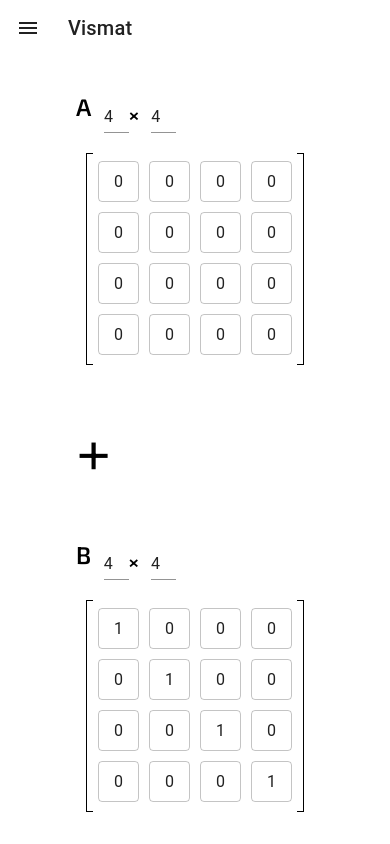
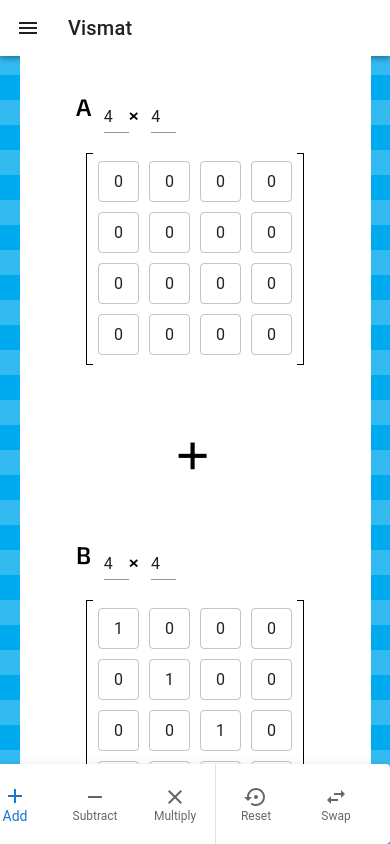
Before and after one commit to acodedoer/vizmat, a React (Create React App) app: page / in a window 390 px wide. Shown: the top 844 px of the page. Built offline with nearby package versions, Linux system fonts and the light colour scheme.

Commit message:
mobile sticky nav

```diff
--- a/src/components/MatrixArithmetic.tsx
+++ b/src/components/MatrixArithmetic.tsx
@@ -11,7 +11,7 @@ export const MatrixArithmeticArea = ({children}: BasicPropsType) => {
     )
 }
 
-const CustomCustomDiv = styled(Box)`
+const CustomCustomDiv = styled(CustomDiv)`
     flex-Direction:row;
     align-items:flex-start;
 
--- a/src/components/OperationalIcons.tsx
+++ b/src/components/OperationalIcons.tsx
@@ -1,12 +1,13 @@
-import { BottomNavigation, BottomNavigationAction, Divider, Paper } from "@mui/material";
+import { BottomNavigation, BottomNavigationAction, Divider, Paper,styled } from "@mui/material";
 import AddIcon from '@mui/icons-material/Add';
 import SubtractIcon from '@mui/icons-material/Remove';
 import MultiplyIcon from '@mui/icons-material/Close';
 import ResetIcon from "@mui/icons-material/SettingsBackupRestore"
 import SwapIcon from "@mui/icons-material/SwapHoriz"
+
 const OperationalIcons = ({operation, initialState, setState, swapMatrices, updateState}: any) => {
     return(
-        <Paper elevation={3} sx={{height:"80px", width:"90%"}}>
+        <NavigationPaper elevation={3}>
             <BottomNavigation
                 value={operation-1}
                 onChange={(event, newValue) => {
@@ -22,8 +23,19 @@ const OperationalIcons = ({operation, initialState, setState, swapMatrices, upda
                 <BottomNavigationAction className="nav" label="Reset" icon={<ResetIcon/>} onClick={()=>setState(initialState)} />
                 <BottomNavigationAction className="nav" label="Swap" icon={<SwapIcon />} onClick={swapMatrices} />
             </BottomNavigation>
-        </Paper >
+        </NavigationPaper >
     )
 }
 
+const NavigationPaper = styled(Paper)`
+    height: 80px;
+    width: 100%;
+
+    @media (max-width:700px){
+        position: fixed;
+        width:100vw;
+        bottom: 0;
+    }
+`
+
 export default OperationalIcons;
--- a/src/components/SolutionArea.tsx
+++ b/src/components/SolutionArea.tsx
@@ -16,6 +16,7 @@ const SolutionPaper = styled(Paper)`
     height:93px;
     width:720px;
     @media (max-width: 700px) {
+        position: sticky;
         min-height:150px;
         width:90%
     }
```
